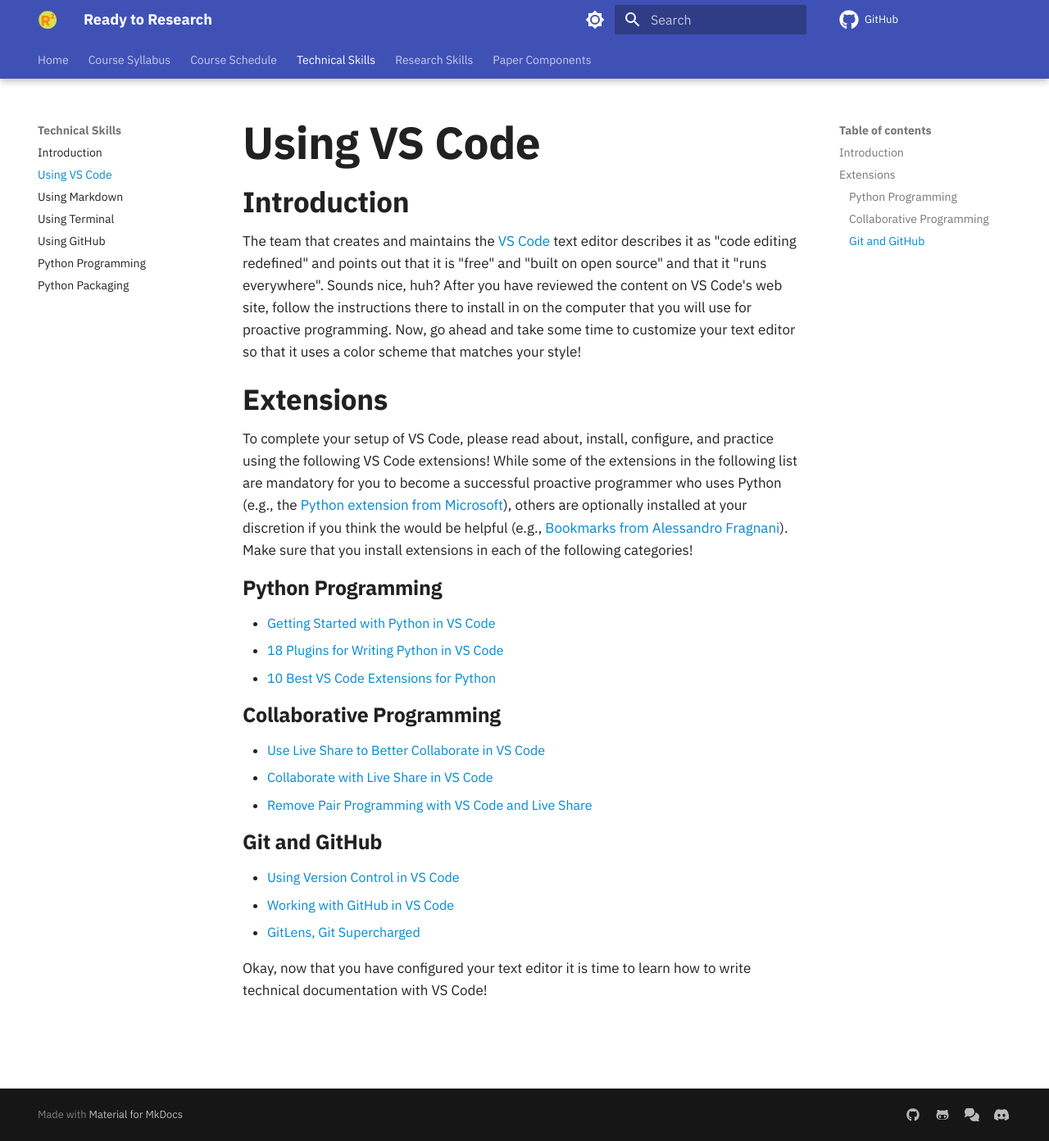
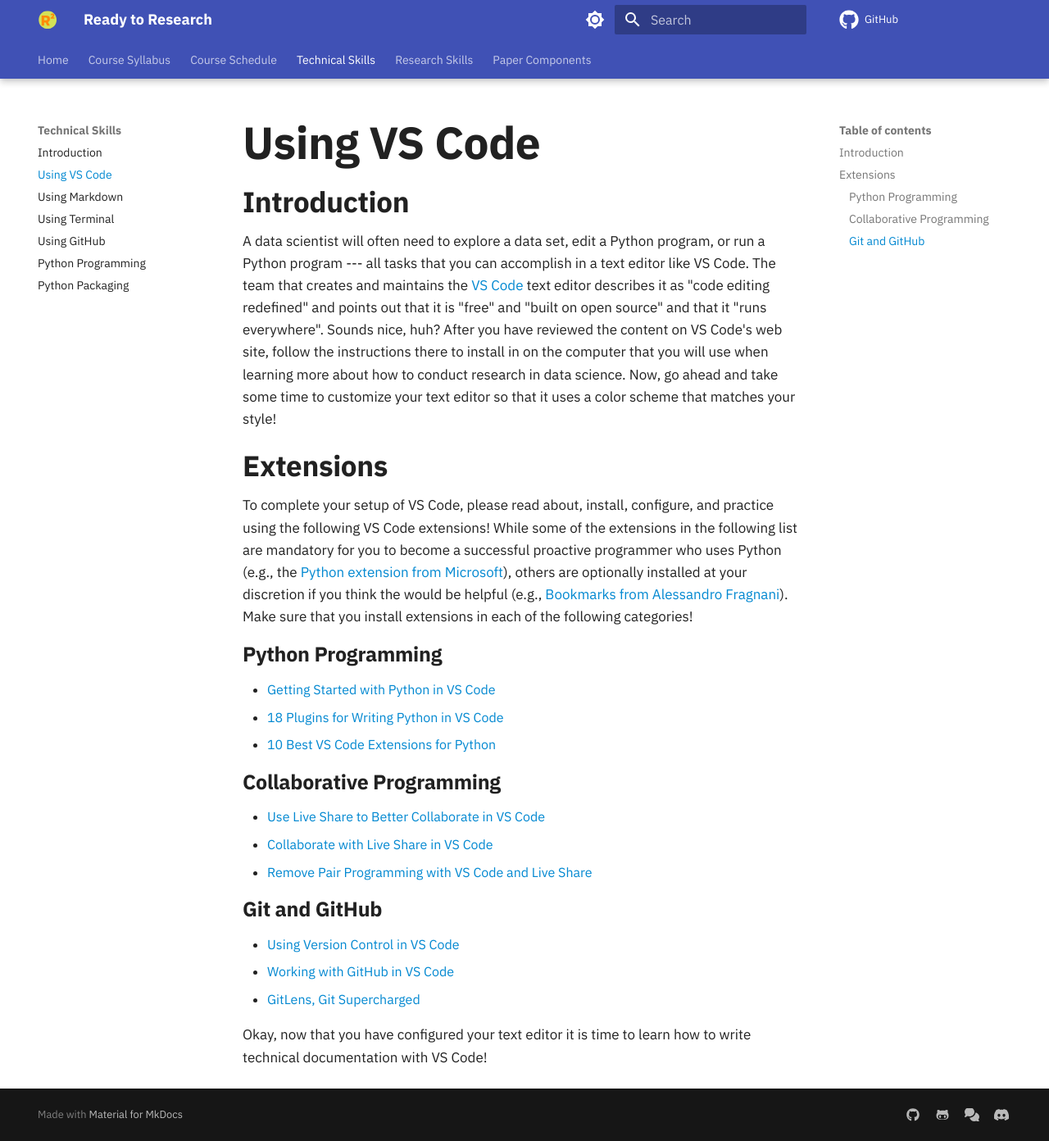
Before and after one commit to kaushal1014/research-paper-template-Athlete-Injuries, an MkDocs documentation site: the page built from docs/technical-skills/using-vscode.md, in a window 1280 px wide and 1392 px high. Shown: the whole window at 82% size. Built offline with MkDocs 1.6.1 and Material for MkDocs 9.7.7, drawn with Linux system fonts in a browser that asks for light colours; comment, search, counter and statistics services are not loaded.

Commit message:
fix: Improve the introduction to using-vscode.

```diff
--- a/docs/technical-skills/using-vscode.md
+++ b/docs/technical-skills/using-vscode.md
@@ -2,14 +2,16 @@
 
 ## Introduction
 
-The team that creates and maintains the [VS
+A data scientist will often need to explore a data set, edit a Python program,
+or run a Python program --- all tasks that you can accomplish in a text editor
+like VS Code. The team that creates and maintains the [VS
 Code](https://code.visualstudio.com/) text editor describes it as "code editing
 redefined" and points out that it is "free" and "built on open source" and that
 it "runs everywhere". Sounds nice, huh? After you have reviewed the content on
 VS Code's web site, follow the instructions there to install in on the computer
-that you will use for proactive programming. Now, go ahead and take some time to
-customize your text editor so that it uses a color scheme that matches your
-style!
+that you will use when learning more about how to conduct research in data
+science. Now, go ahead and take some time to customize your text editor so that
+it uses a color scheme that matches your style!
 
 ## Extensions
 
```
